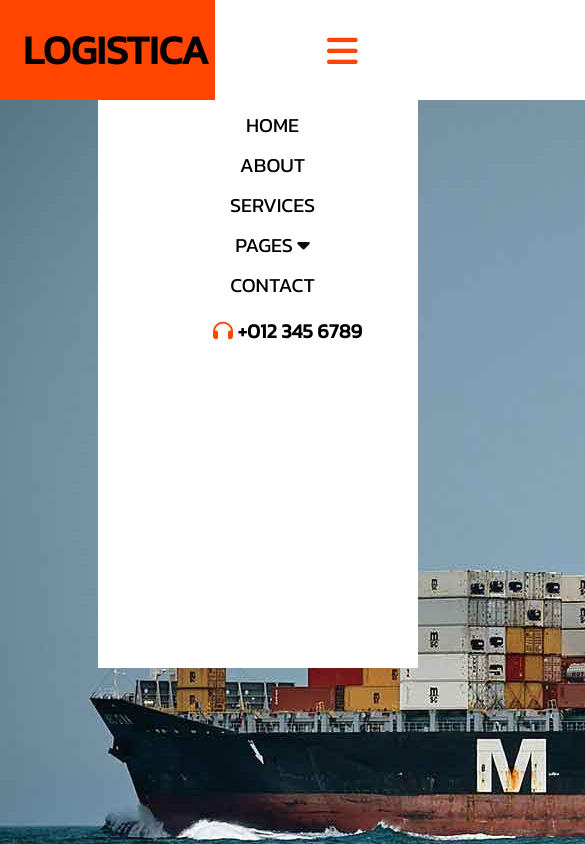
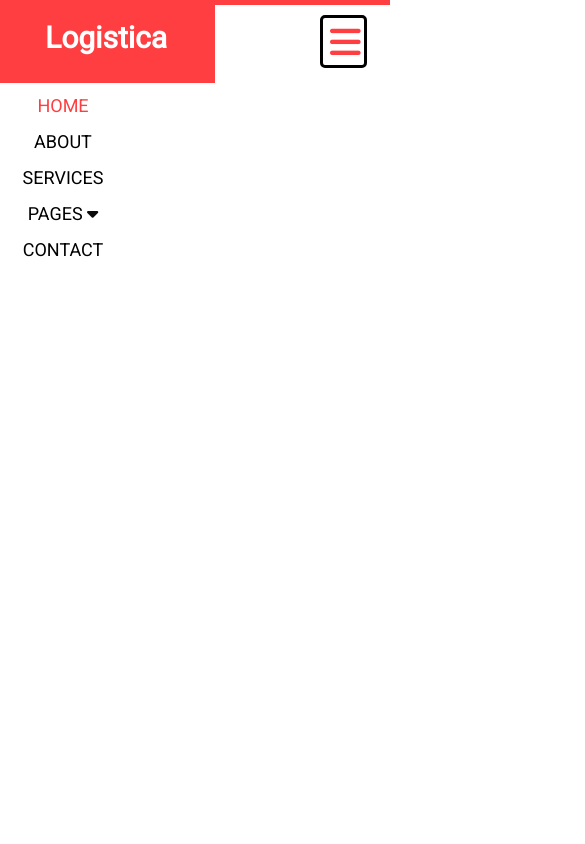
Before and after one commit to nawin1998/Logistica-header, a plain HTML site: page index.html in a window 390 px wide. Both pictures are taken after a click on the label 339 px from the left and 49 px from the top of the page. Shown: the top 844 px of the page, 585 px wide, since content can reach past the window. Drawn offline with Linux system fonts and the light colour scheme.

Commit message:
Add files via upload

```diff
--- a/index.html
+++ b/index.html
@@ -15,10 +15,10 @@
             <nav class="navlinks">
                 <input type="checkbox" id="check">
                 <div class="logo">
-                    <h1>LOGISTICA</h1>
+                    <h1>Logistica</h1>
                 </div>
                 <ul>
-                    <li><a href="#HOME">HOME</a></li>
+                    <li class="active"><a href="#HOME">HOME</a></li>
                     <li><a href="#ABOUT">ABOUT</a></li>
                     <li><a href="#SERVICES">SERVICES</a></li>
                     <li><a href="#PAGES">PAGES <i class="fa-solid fa-caret-down" style="color: #0a0a0a;"></i></a>
@@ -40,7 +40,7 @@
             </nav>
         </div>
     </header>
-    <main>
+    <!-- <main>
         <section class="Homecontainer" id="HOME">
             <div class="homesection">
                 <div class="carousel">
@@ -48,13 +48,19 @@
                         <img src="images/carousel-1.jpg">
                     </figure>
                     <div class="carouselinner">
-
+                        <h4>TRANSPORT & LOGISTICS SOLUTION</h4>
+                        <h1>#1 PLACE FOR YOUR<br><span class="aer">LOGISTICS </span>SOLUTION</h1>
+                        <p>Lorem, ipsum dolor sit amet consectetur adipisicing elit.<br> Tempora, totam similique! Quas accusamus magnam ratione?</p>
+                        <div class="aon">
+                            <button class="b1">Read More</button>
+                            <button class="b2">Free Quote</button>
+                        </div>
                     </div>
 
                 </div>
             </div>
         </section>
-    </main>
+    </main>-->
 
 </body>
 </html>
--- a/media.css
+++ b/media.css
@@ -1,7 +1,9 @@
 @media only screen and (min-width:200px) and (max-width:991px){
     .navcontainer{
-        position: relative;
+        position: sticky;
+        top: 0;
         width: 100%;
+        border-top: 5px solid #ff3e41;
     }
     .navlinks ul{
         display: none;
@@ -13,18 +15,19 @@
     .checkbtn{
         position: absolute;
         display: block;
-        width: 10%;
-        top: 20px;
+        width: 12%;
+        top: 10px;
         left: 20rem;
         font-size: 35px;
+        border: 3px solid black;
     }
     .navlinks ul{
         position: absolute;
         background-color: #ffffff;
         width: 20rem;
         height: 35.5rem;
-        right: 20rem;
-        top: 100px;
+        left: 0px;
+        top: 78px;
         text-align: center;
         align-items: center;
         justify-content: center;
@@ -32,26 +35,39 @@
     .navlinks a{
         position: relative;
         top: 5px;
+        right: 7rem;
         line-height: 2;
-        font-size: 20px;
-
+        font-size: 18px;
+        font-weight: 400;
     }
     .navlinks p{
-        font-size: 20px;
+        display: none;
+    }
+    .active a{
+        color: #ff3e41;
+    }
+    .navlinks a:hover{
+        border-top: none;
     }
     .navlinks li:hover .downer{
         position: relative;
         display: block;
-        height: 240px;
+        height: 235px;
         width: 240px;
         top: 10px;
-        left: 40px;
+        left: 10px;
         color: black;
         text-align: center;
-        line-height: 2;
+        border: 2px solid #808080;
     }
     .downer li a{
         top: 0px;
+    }
+    .downer li{
+        position: relative;
+        top: 10px;
+        left: 40px;
+        margin-top: 0px;
     }
 
     #check:checked ~ ul{
--- a/style.css
+++ b/style.css
@@ -1,37 +1,39 @@
-@import url('https://fonts.googleapis.com/css2?family=Kanit&display=swap');
+@import url('https://fonts.googleapis.com/css2?family=Roboto:wght@100;400&display=swap');
 *{
     margin: 0;
     padding: 0;
     box-sizing: border-box;
     list-style-type: none;
     text-decoration: none;
-    font-family: 'Kanit', sans-serif;
+    font-family: 'Roboto', sans-serif;
 }
 :root{
-    --h1-font:40px;
+    --h1-font:30px;
 }
 header{
     position: sticky;
     top: 0;
+    z-index: 2;
 }
 .navcontainer{
     position: relative;
-    height: 100px;
+    height: 80px;
     width: 100%;
     background-color: #ffffff;
 }
 .logo{
     position: relative;
-    height: 100px;
+    height: 78px;
     width: 15%;
     left: 0px;
-    background-color: #ff4500;
+    background-color: #ff3e41;
 }
 .logo h1{
     position: relative;
-    top: 20px;
-    left: 23px;
+    top: 15px;
+    left: 45px;
     font-size: var(--h1-font);
+    color: #ffffff;
 }
 .navlinks{
     position: relative;
@@ -40,10 +42,10 @@ header{
 .navlinks ul{
     position: relative;
     display: flex;
-    height: 80px;
-    width: 60%;
-    top: 10px;
-    left: 25%;
+    height: 78px;
+    width: 50%;
+    top: 0px;
+    left: 29rem;
 
 }
 .navlinks li{
@@ -51,19 +53,23 @@ header{
 }
 .navlinks a{
     position: relative;
-    top: 20px;
-    font-size: 25px;
+    top: 30px;
+    font-size: 18px;
     color: #000000;
 }
 .navlinks a:hover{
-    border-top: 5px solid #ff4500;
+    border-top: 5px solid #ff3e41;
+    color: #ff3e41;
 }
 .navlinks p{
     position: relative;
-    top: 16px;
+    top: 20px;
     left: 30px;
     font-size: 30px;
     font-weight: bold;
+}
+.active a{
+    color: #ff3e41;
 }
 .navlinks ul .downer{
     display: none;
@@ -75,8 +81,11 @@ header{
     width: 200px;
     top: 70px;
     left: 36%;
-    background-color: #ffffff;
+    background-color: #fefefe;
     border-radius: 10px;
+}
+.downer li{
+    margin-top: 10px;
 }
 .downer a:hover{
     border-bottom: #000000;
@@ -84,7 +93,7 @@ header{
 }
 /* toggle */
 .checkbtn {
-    color: rgb(255, 69, 0);
+    color: #ff3e41;
     font-size: 25px;
     margin-right: 20px;
     padding: 5px 7px 1px;
@@ -95,3 +104,20 @@ header{
 #check {
     display: none;
 }
+/* home
+.Homecontainer{
+    position: relative;
+    height: 47rem;
+    width: 100%;
+    border: 3px solid black;
+}
+.carousel{
+    position: relative;
+    height: 47rem;
+    width: 100%;
+    border: 3px solid orange;
+}
+.carousel img{
+    height: 100%;
+    width: 100%;
+}*/
```
